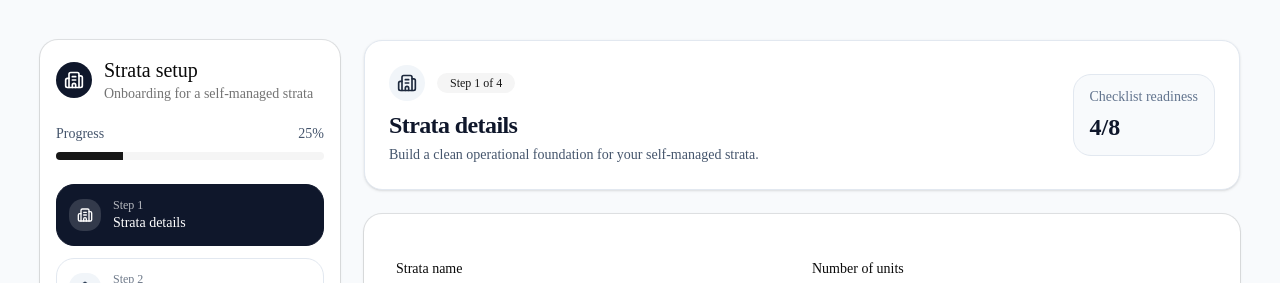
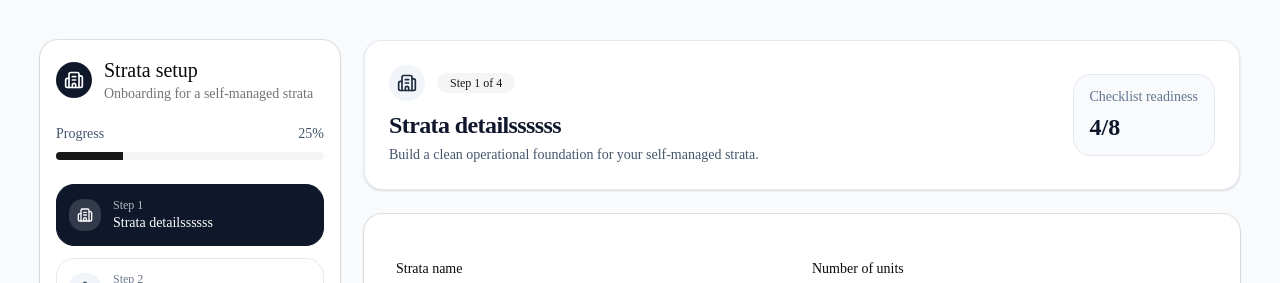
Before and after one commit to rwong1031-art/strata-app, a Next.js app: page / in a window 1280 px wide. Shown: the top 283 px of the page. Built offline with nearby package versions, Linux system fonts and the light colour scheme.

Commit message:
typo inserted

```diff
--- a/app/page.tsx
+++ b/app/page.tsx
@@ -24,7 +24,7 @@ import { Badge } from "@/components/ui/badge";
 import { Separator } from "@/components/ui/separator";
 
 const steps = [
-  { id: 1, title: "Strata details", icon: Building2 },
+  { id: 1, title: "Strata detailssssss", icon: Building2 },
   { id: 2, title: "Governance status", icon: ShieldCheck },
   { id: 3, title: "Core documents", icon: Upload },
   { id: 4, title: "Setup checklists", icon: ClipboardList },
```
